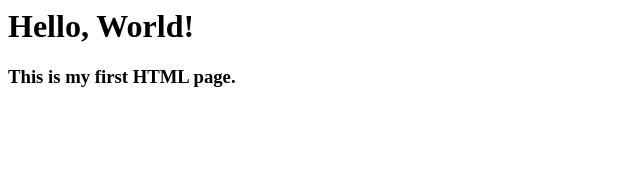
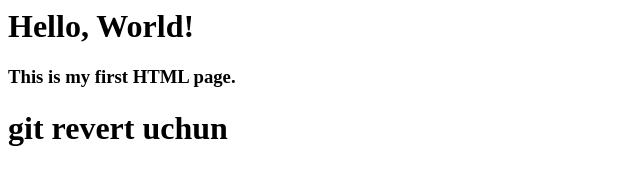
Before and after one commit to Jakhongir2002/git-uchun-loyiha, a plain HTML site: page index.html in a window 1280 px wide. Shown: the whole page, without its empty margins (0-640 px from the left). Drawn offline with Linux system fonts and the light colour scheme.

Commit message:
h1 added to index.html

```diff
--- a/index.html
+++ b/index.html
@@ -5,5 +5,8 @@
     <body>
         <h1>Hello, World!</h1>
         <h3>This is my first HTML page.</h3>
+        <h1>
+             git revert uchun
+        </h1>
     </body>
 </html>
```
